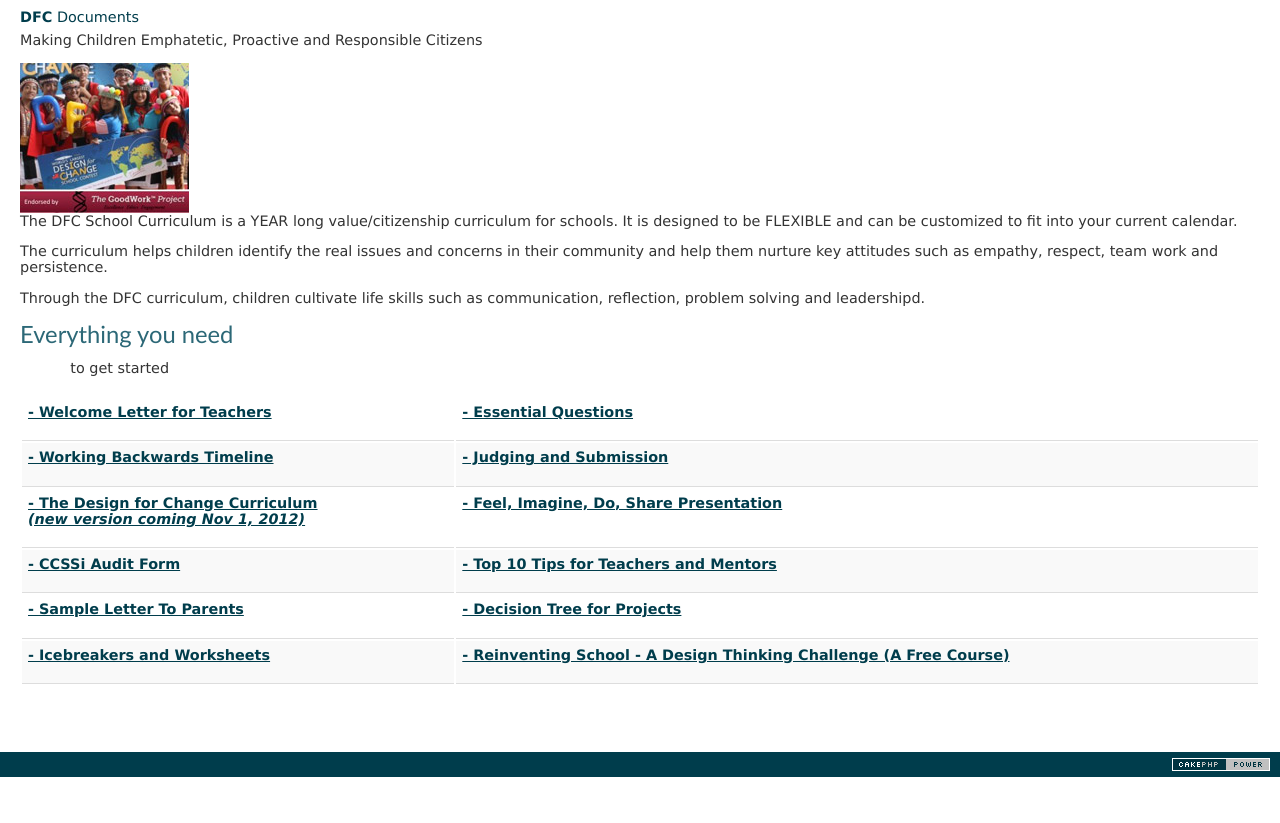
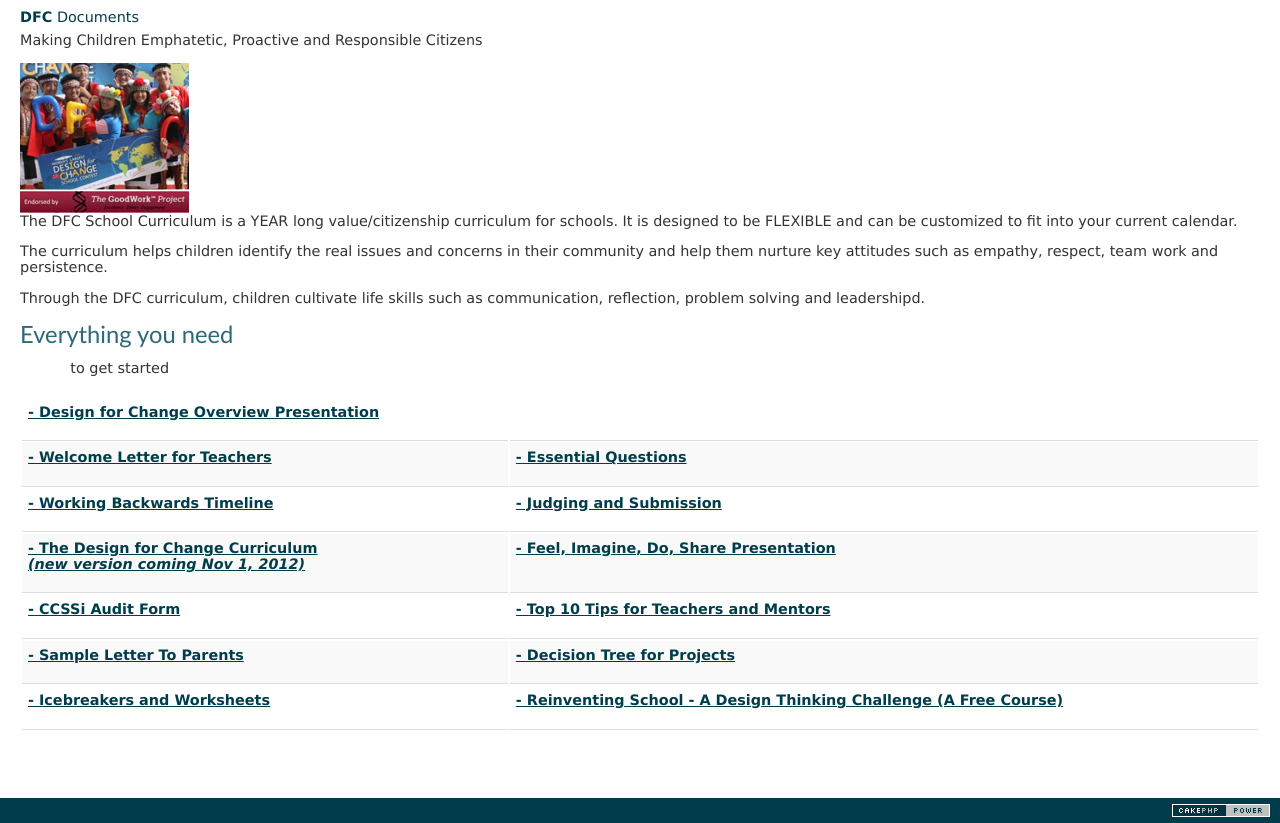
Before and after one commit to harrisonj/Design-for-Change-USA, a CakePHP app: the page made by app/View/Pages/documents.ctp in a window 1280 px wide. Shown: the part 48-871 px from the top of the page. Before the commit the page ends 825 px from the top, so only its background shows below. Run offline with PHP 8.4 and a stand-in for CakePHP, Linux system fonts and the light colour scheme; the template is opened without the code that fills it, so the values that code supplies are empty; some libraries are stand-ins or nearby versions.

Commit message:
added overview presentation

```diff
--- a/app/View/Pages/documents.ctp
+++ b/app/View/Pages/documents.ctp
@@ -16,6 +16,14 @@
                 &nbsp;&nbsp;
             </span>
             <table style="padding-top: 20px">
+                 <tr>
+                    <td>
+                       <p class="dfc-link"><a target="_new" href="/dfcusa/files/Design for Change - Overview.pdf">- Design for Change Overview Presentation</a></p>
+                    </td>
+                    <td>
+
+                    </td>
+                </tr>
                 <tr>
                     <td>
                        <p class="dfc-link"><a target="_new" href="/dfcusa/files/Design for Change - Welcome Letter for Teachers.pdf">- Welcome Letter for Teachers</a></p>
```
Also changed, not shown: 6 other files.
